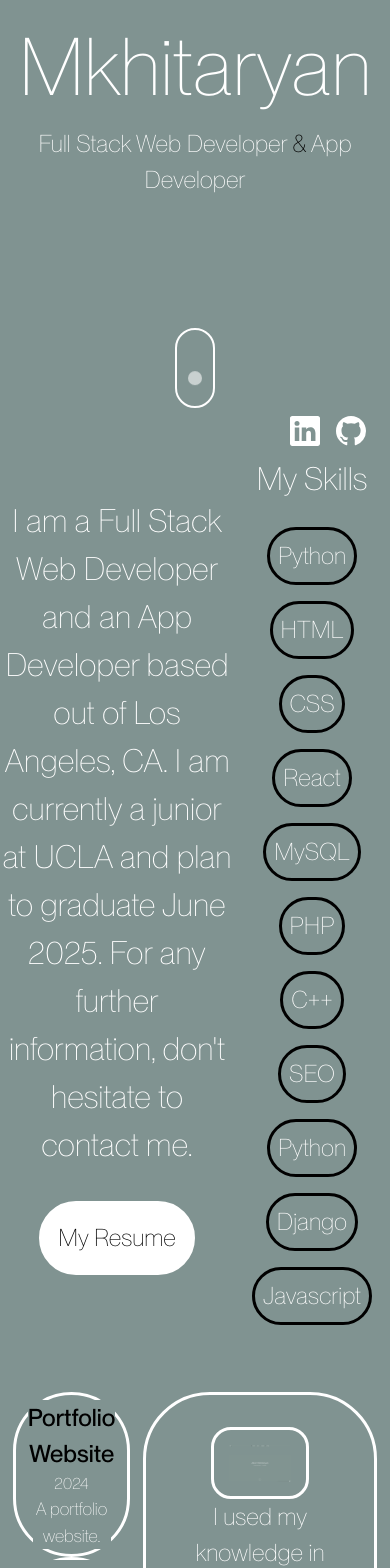
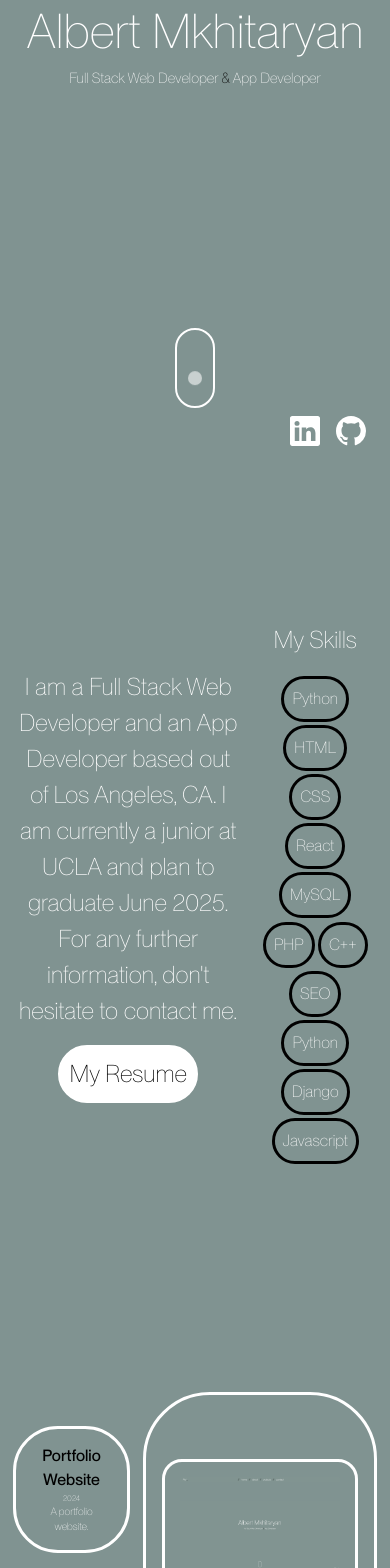
Before and after one commit to albertmkh/personal-portfolio, a React (Create React App) app in the folder personal-portfolio/: page / in a window 390 px wide. Shown: the part 380-1948 px from the top of the page. Built offline with nearby package versions, Linux system fonts and the light colour scheme.

Commit message:
finishing touches, the website is now fully responsive.

```diff
--- a/personal-portfolio/src/App.css
+++ b/personal-portfolio/src/App.css
@@ -161,7 +161,7 @@ a#scroll-btn:before {
   display: flex;
   border: 0.2rem solid white;
   width: 30vw;
-  height: 175px;
+  height: 15vh;
   border-radius: 67px;
   margin: 0;
   padding: 0;
@@ -260,6 +260,7 @@ a#scroll-btn:before {
 .contact-text{
   font-size: 1.2rem;
   margin: 1rem;
+  text-align: center;
 }
 
 .contact-name{
@@ -345,9 +346,10 @@ a#scroll-btn:before {
 }
 
 .about-me{
-  font-size: 2rem;
+  font-size: 3rem;
   width: 60vw;
   text-align: center;
+  margin-left: 1rem;
 }
 .about-skills{
   width: 40vw;
@@ -359,7 +361,7 @@ a#scroll-btn:before {
 }
 
 .skill-title{
-  font-size: 2rem;
+  font-size: 3rem;
   width: max-content;
   padding: 1rem;
   text-align: center;
@@ -380,7 +382,7 @@ a#scroll-btn:before {
   border-radius: 67px;
   padding: 0.5rem;
   text-align: center;
-  margin: 0.5rem;
+  margin: 0.1rem;
 }
 
 .about-resume{
@@ -389,7 +391,139 @@ a#scroll-btn:before {
   border-radius: 67px;
   width:fit-content;
   padding: 1rem;
-  margin-top: 2rem;
+  margin-top: 1rem;
   background-color: white;
   color: black;
 }
+
+@media screen and (min-width: 300px) and (max-width: 500px){
+  .project{
+    display: flex;
+    border: 0.2rem solid white;
+    width: 30vw;
+    height: 15vh;
+    border-radius: 67px;
+    margin: 0;
+    padding: 0;
+    align-items: center;
+    justify-content: center;
+  }
+
+  .project-text{
+    display: flex;
+    flex-direction: column;
+    width: 20vw;
+    margin: auto;
+    align-items: center;
+  }
+
+  .project-title{
+    font-family: NeueMontreaMedium;
+    font-size: 1rem;
+    color: black;
+  }
+
+  .project-description{
+    font-size: 0.65rem;
+    text-align: center;
+  }
+
+  .abt-project{
+    font-size: 1rem;
+    text-align: center;
+    width: 45vw;
+  }
+
+  .project-date{
+    font-size: 0.5rem;
+  }
+
+  .skills-used-text{
+    font-size: 1rem;
+  }
+
+  .smskill{
+    font-size: 0.85rem;
+  }
+
+  image{
+    display: none;
+  }
+
+  .name{
+    font-size: 3rem;
+  }
+
+  .description{
+    font-size: 0.9rem;
+  }
+
+  .image{
+    width: 120%;
+    height: auto;
+  }
+
+  .contact-form{
+    border-radius: 30px;
+  }
+
+  .project{
+    border-radius: 45px;
+  }
+
+  .about-me{
+    font-size: 1.5rem;
+    width: 60vw;
+    text-align: center;
+    margin-left: 1rem;
+  }
+
+  .about-resume{
+    font-size: 1.5rem;
+    border: 0.2rem solid white;
+    border-radius: 67px;
+    width:fit-content;
+    padding: 0.5rem;
+    margin-top: 1rem;
+    background-color: white;
+    color: black;
+  }
+
+  .skill-title{
+    font-size: 1.5rem;
+    width: max-content;
+    padding: 1rem;
+    text-align: center;
+  }
+
+  .skill{
+    font-size: 1rem;
+    border: 0.2rem solid black;
+    border-radius: 67px;
+    padding: 0.5rem;
+    text-align: center;
+    margin: 0.1rem;
+  }
+
+  .contact-submit{
+    font-size: 1rem;
+    border: 0.2rem solid white;
+    border-radius: 67px;
+    width:fit-content;
+    padding: 0.75rem;
+    background-color: white;
+    color: black;
+  }
+
+  .contact-form{
+    border: 0.2rem solid white;
+    border-radius: 67px;
+    height: 75vh;
+    width: 75vw;
+    display: flex;
+    flex-direction: column;
+    justify-content: space-evenly;
+    align-items: center;
+  }
+
+}
--- a/personal-portfolio/src/App.js
+++ b/personal-portfolio/src/App.js
@@ -76,7 +76,7 @@ function App(){
       </div>
       <div ref={aboutRef} className='about-page'>
         <div className="about-me">
-          I am a Full Stack Web Developer and an App Developer based out of Los Angeles, CA. I am currently a junior at UCLA and plan to graduate June 2025. For any further information, don't hesitate to contact me.<br></br>
+          I am a Full Stack Web Developer and an App Developer based out of Los Angeles, CA. I am currently a junior at UCLA and plan to graduate June 2025. For any further information, don't hesitate to <button onClick={() => {contactRef.current?.scrollIntoView({behavior: 'smooth'})}}>contact me.</button><br></br>
           <a href='https://docs.google.com/document/d/1cvg8wWYZ2zX3r4es-xCAZBQvJhuShDsbAIjCpp4J5SU/edit?usp=sharing'>
             <button className="about-resume" type="submit">
               My Resume
```
